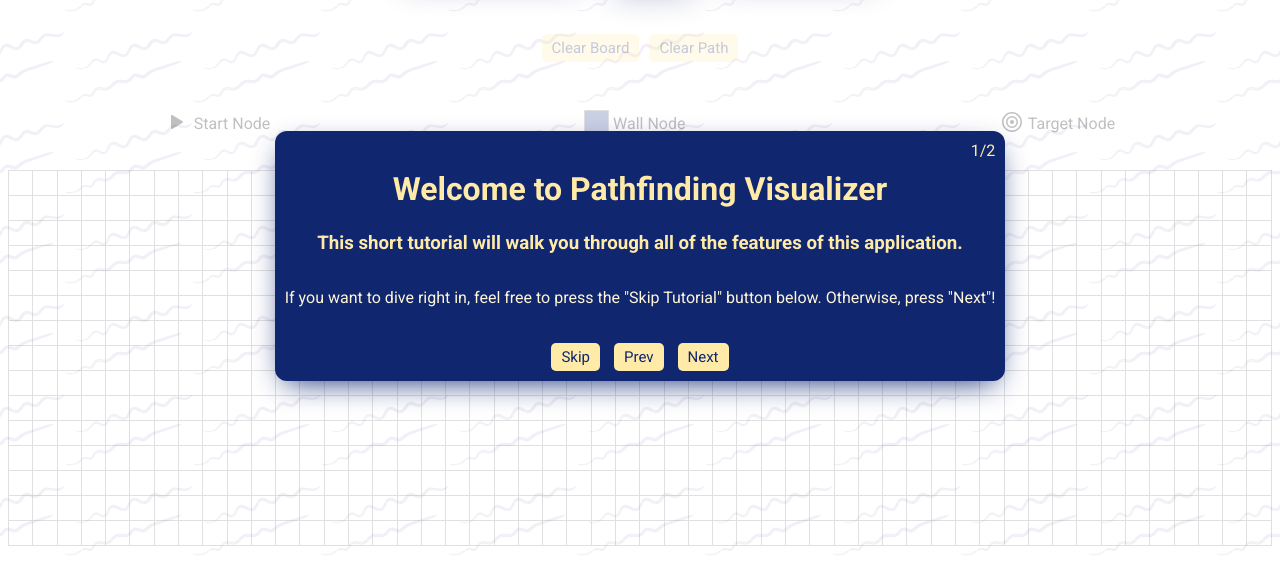
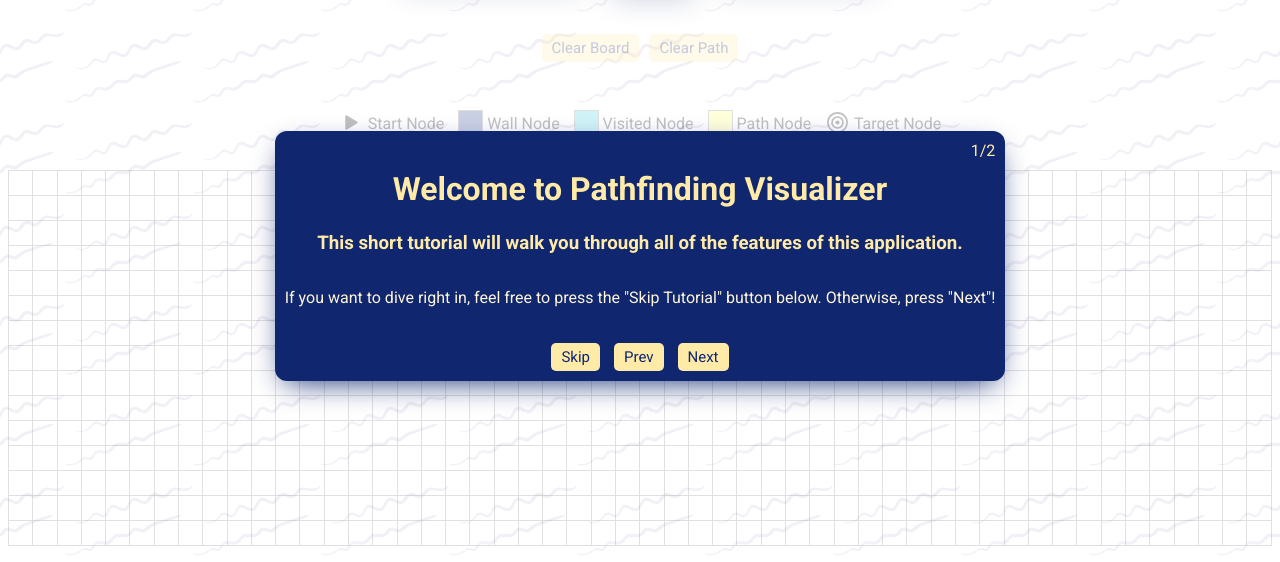
Before and after one commit to nav-28/pathfinding, a website with bundled scripts: page public/index.html in a window 1280 px wide. Shown: the part 152-714 px from the top of the page. Built offline with nearby package versions, Linux system fonts and the light colour scheme.

Commit message:
Fix guide nodes

```diff
--- a/public/index.html
+++ b/public/index.html
@@ -115,16 +115,23 @@
             <div class="guide">
                 <ul>
                     <li>
-                        <div class="start-node node"></div>
+                        <div class="special-node start-node  node"></div>
                         Start Node
                     </li>
                     <li>
                         <div class="wall-node node"></div>
                         Wall Node
                     </li>
-
                     <li>
-                        <div class="end-node node">
+                        <div class="visited-node node"></div>
+                        Visited Node
+                    </li>
+                    <li>
+                        <div class="path-node node"></div>
+                        Path Node
+                    </li>
+                    <li>
+                        <div class="special-node end-node node">
                         </div>
                         Target Node
                     </li>
--- a/public/styles.css
+++ b/public/styles.css
@@ -222,7 +222,6 @@ main {
 }
 
 .guide ul {
-  display: flex;
   margin: 2em auto;
   text-align: center;
   justify-content: space-around;
@@ -238,11 +237,15 @@ main {
   background-repeat: no-repeat;
   background-position: center;
   display: inline-block;
-  filter: invert(var(--invert-fill));
   width: 25px;
   height: 25px;
   position: relative;
   top: 0.35rem;
+}
+
+.guide .special-node {
+  filter: invert(var(--invert-fill));
+  border: none;
 }
 
 table {
@@ -270,6 +273,14 @@ td {
 .wall-node {
   background-color: #284190;
   border: 1px solid #808080;
+  animation-name: specialNodes;
+  animation-duration: 1s;
+  animation-timing-function: ease-out;
+  animation-delay: 0;
+  animation-direction: alternate;
+  animation-iteration-count: 1;
+  animation-fill-mode: forwards;
+  animation-play-state: running;
 }
 
 .special-node {
@@ -298,6 +309,7 @@ td {
   animation-timing-function: ease-in-out;
   animation-direction: alternate;
   animation-fill-mode: forwards;
+  border: 1px solid #808080;
 }
 
 .path-node {
```
